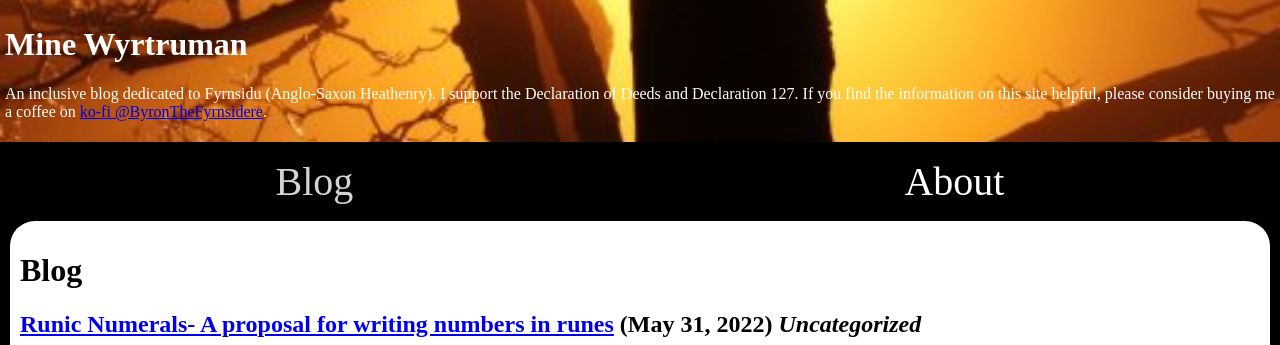
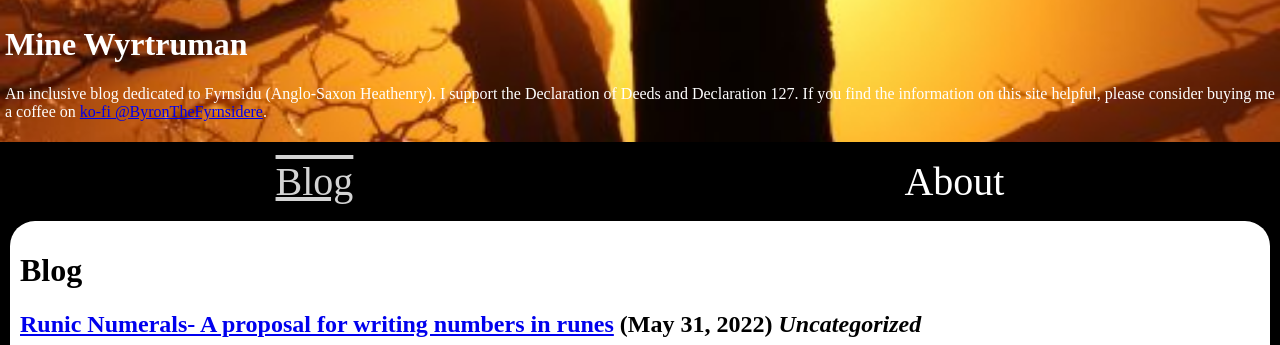
Before and after one commit to byronpendason/byronpendason.github.io, a Jekyll site: the page built from index.md, in a window 1280 px wide. Shown: the top 345 px of the page. Built offline with Jekyll 4.4.1, drawn with Linux system fonts in a browser that asks for light colours; our own code applies the rules of GitHub Pages for plain Markdown files.

Commit message:
Update default.html

```diff
--- a/_layouts/default.html
+++ b/_layouts/default.html
@@ -44,7 +44,7 @@
         text-decoration: underline;
       }
       .active {
-        text-decoration: underline overline bold;
+        text-decoration: underline overline;
         color: lightgrey;
       }
       #content {
```
